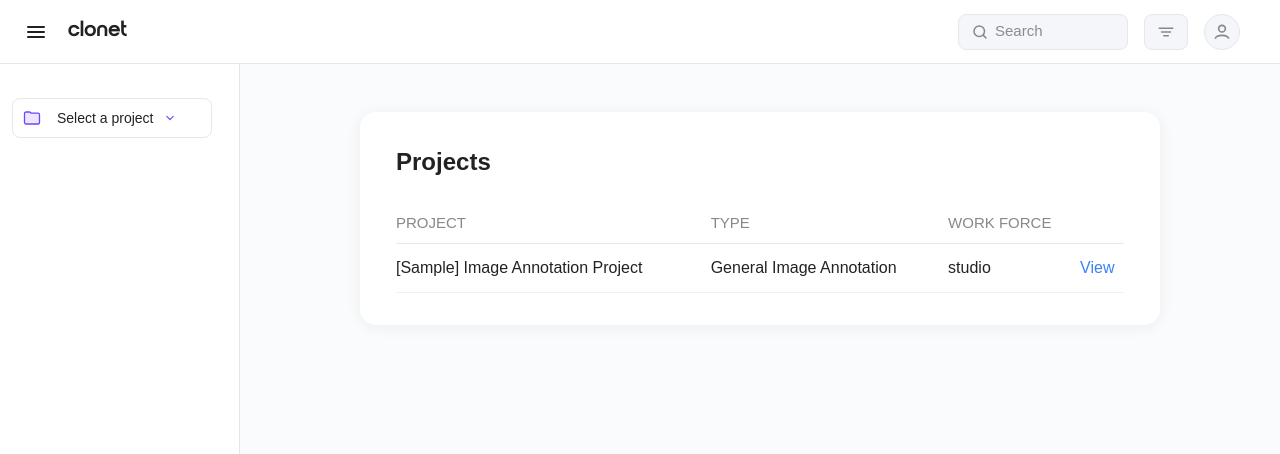
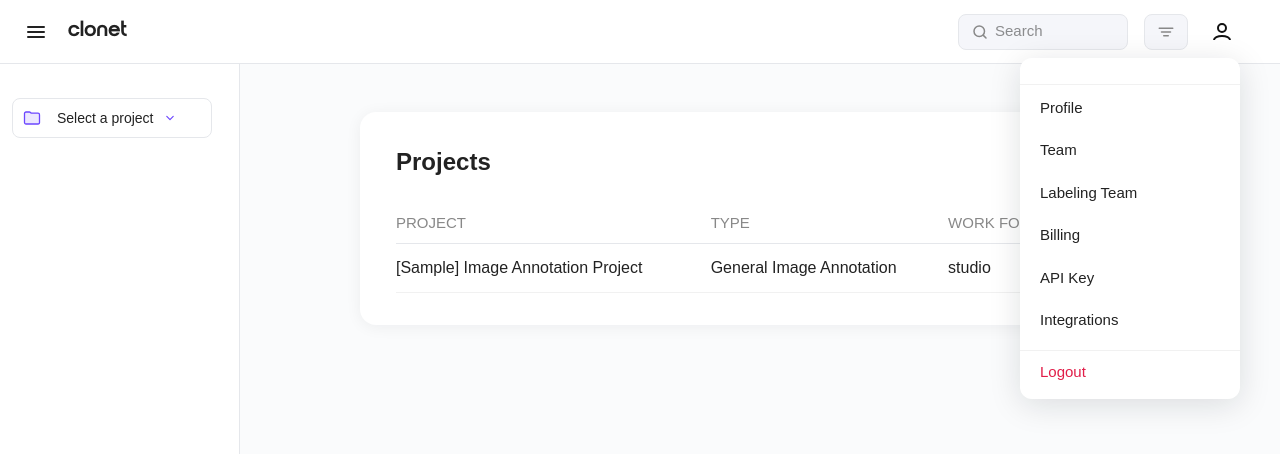
Before and after one commit to welcmhome/clonet-app, a Next.js app: page /dashboard in a window 1280 px wide. Both pictures are taken after a click on the button 1222 px from the left and 31 px from the top of the page. Shown: the top 454 px of the page. Built offline with nearby package versions, Linux system fonts and the light colour scheme.

Commit message:
Add black profile icon with dropdown menu, user info, and working logout; fix linter errors

```diff
--- a/src/app/dashboard/page.tsx
+++ b/src/app/dashboard/page.tsx
@@ -1,5 +1,7 @@
 'use client';
-import { useState } from 'react';
+import { useState, useEffect, useRef } from 'react';
+// @ts-ignore
+import { supabase } from '@/utils/supabaseClient';
 
 export default function Dashboard() {
   const [sidebarOpen, setSidebarOpen] = useState(true);
@@ -8,6 +10,50 @@ export default function Dashboard() {
   const SIDEBAR_OPEN_WIDTH = 240;
   const SIDEBAR_CLOSED_WIDTH = 72;
   const sidebarWidth = sidebarOpen ? SIDEBAR_OPEN_WIDTH : SIDEBAR_CLOSED_WIDTH;
+
+  // Profile dropdown state
+  const [dropdownOpen, setDropdownOpen] = useState(false);
+  const [profile, setProfile] = useState({ name: '', email: '' });
+  const dropdownRef = useRef<HTMLDivElement | null>(null);
+
+  useEffect(() => {
+    async function fetchUser() {
+      const { data: { user } } = await supabase.auth.getUser();
+      if (user) {
+        // Try to get name/email from 'profiles' table, fallback to user object
+        const { data } = await supabase
+          .from('profiles')
+          .select('full_name, email')
+          .eq('id', user.id)
+          .single();
+        setProfile({
+          name: data?.full_name || user.user_metadata?.full_name || user.email?.split('@')[0] || 'User',
+          email: data?.email || user.email || '',
+        });
+      }
+    }
+    fetchUser();
+  }, []);
+
+  // Close dropdown on outside click
+  useEffect(() => {
+    function handleClick(e: MouseEvent) {
+      if (dropdownRef.current && e.target instanceof Node && !dropdownRef.current.contains(e.target)) {
+        setDropdownOpen(false);
+      }
+    }
+    if (dropdownOpen) {
+      document.addEventListener('mousedown', handleClick);
+    } else {
+      document.removeEventListener('mousedown', handleClick);
+    }
+    return () => document.removeEventListener('mousedown', handleClick);
+  }, [dropdownOpen]);
+
+  async function handleLogout() {
+    await supabase.auth.signOut();
+    window.location.href = '/';
+  }
 
   return (
     <div style={{ minHeight: '100vh', fontFamily: 'Switzer, sans-serif', background: '#fafbfc', color: '#222' }}>
@@ -68,9 +114,63 @@ export default function Dashboard() {
           <button style={{ background: '#f5f6fa', border: '1px solid #e5e7eb', borderRadius: 8, height: 36, width: 44, display: 'flex', alignItems: 'center', justifyContent: 'center', cursor: 'pointer' }}>
             <svg width="18" height="18" fill="none" viewBox="0 0 24 24"><path d="M3 7h18M6 12h12M9 17h6" stroke="#888" strokeWidth="2" strokeLinecap="round"/></svg>
           </button>
-          <button style={{ background: '#f5f6fa', border: '1px solid #e5e7eb', borderRadius: '50%', height: 36, width: 36, display: 'flex', alignItems: 'center', justifyContent: 'center', cursor: 'pointer' }}>
-            <svg width="20" height="20" fill="none" viewBox="0 0 24 24"><circle cx="12" cy="8" r="4" stroke="#888" strokeWidth="2"/><path d="M4 20c0-2.21 3.58-4 8-4s8 1.79 8 4" stroke="#888" strokeWidth="2"/></svg>
-          </button>
+          {/* Profile button and dropdown */}
+          <div style={{ position: 'relative' }} ref={dropdownRef}>
+            <button
+              style={{
+                background: 'none',
+                border: 'none',
+                borderRadius: '50%',
+                height: 36,
+                width: 36,
+                display: 'flex',
+                alignItems: 'center',
+                justifyContent: 'center',
+                cursor: 'pointer',
+                padding: 0,
+                outline: 'none',
+              }}
+              aria-label="Open profile menu"
+              onClick={() => setDropdownOpen((open) => !open)}
+            >
+              {/* Black profile icon */}
+              <svg width="24" height="24" fill="none" viewBox="0 0 24 24">
+                <circle cx="12" cy="8" r="4" stroke="#111" strokeWidth="2"/>
+                <path d="M4 20c0-2.21 3.58-4 8-4s8 1.79 8 4" stroke="#111" strokeWidth="2"/>
+              </svg>
+            </button>
+            {dropdownOpen && (
+              <div
+                style={{
+                  position: 'absolute',
+                  top: 44,
+                  right: 0,
+                  minWidth: 220,
+                  background: '#fff',
+                  borderRadius: 12,
+                  boxShadow: '0 6px 32px 0 rgba(16,20,30,0.13)',
+                  padding: '10px 0 6px 0',
+                  zIndex: 1000,
+                  fontFamily: 'Switzer, sans-serif',
+                }}
+              >
+                <div style={{ padding: '8px 20px 6px 20px', borderBottom: '1px solid #f1f1f1', marginBottom: 2 }}>
+                  <div style={{ fontWeight: 600, fontSize: 15, color: '#222', marginBottom: 2 }}>{profile.name}</div>
+                  <div style={{ fontSize: 13, color: '#888', fontWeight: 400, whiteSpace: 'nowrap', overflow: 'hidden', textOverflow: 'ellipsis' }}>{profile.email}</div>
+                </div>
+                <div style={{ display: 'flex', flexDirection: 'column', gap: 0 }}>
+                  <button style={dropdownItemStyle} onClick={() => setDropdownOpen(false)}>Profile</button>
+                  <button style={dropdownItemStyle} onClick={() => setDropdownOpen(false)}>Team</button>
+                  <button style={dropdownItemStyle} onClick={() => setDropdownOpen(false)}>Labeling Team</button>
+                  <button style={dropdownItemStyle} onClick={() => setDropdownOpen(false)}>Billing</button>
+                  <button style={dropdownItemStyle} onClick={() => setDropdownOpen(false)}>API Key</button>
+                  <button style={dropdownItemStyle} onClick={() => setDropdownOpen(false)}>Integrations</button>
+                </div>
+                <div style={{ borderTop: '1px solid #f1f1f1', margin: '8px 0 0 0' }} />
+                <button style={{ ...dropdownItemStyle, color: '#e11d48', fontWeight: 500 }} onClick={handleLogout}>Logout</button>
+              </div>
+            )}
+          </div>
         </div>
       </div>
       {/* Sidebar: below header, overlays main content, does not shift header */}
@@ -204,3 +304,22 @@ export default function Dashboard() {
     </div>
   );
 }
+
+// Dropdown item style
+const dropdownItemStyle = {
+  background: 'none',
+  border: 'none',
+  textAlign: 'left' as const,
+  width: '100%',
+  padding: '10px 20px',
+  fontSize: 15,
+  color: '#222',
+  fontFamily: 'Switzer, sans-serif',
+  cursor: 'pointer',
+  outline: 'none',
+  transition: 'background 0.13s',
+  borderRadius: 0,
+  fontWeight: 400,
+  margin: 0,
+  display: 'block',
+};
```
